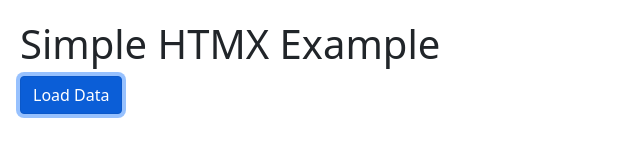
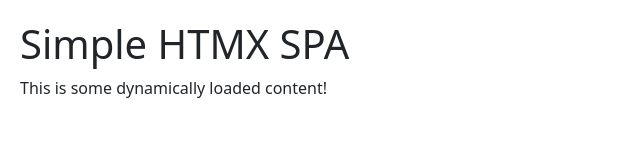
Before and after one commit to Fantalic/htmx-spa-template, a website: page index.html in a window 1280 px wide. Both pictures are taken after a click on the button "Load Data". Shown: the whole page, without its empty margins (0-640 px from the left). Drawn offline with nearby package versions, Linux system fonts and the light colour scheme; no server answers.

Commit message:
works without back-end

```diff
--- /dev/null
+++ b/app.js
@@ -0,0 +1,55 @@
+// const htmx = require('https://unpkg.com/htmx.org@2.0.1');
+
+console.log("HTMX")
+console.log(htmx)
+
+function fakeRequest(event) {
+    const hxGetValue = event.detail.elt.getAttribute('hx-get');
+    if (!router[hxGetValue])
+        console.warn(`Route ${hxGetValue} is not defined.`);
+
+    // Get the target element for content replacement
+    const target = event.detail.target;
+    // Call the loadData function
+    const req = {
+        target
+    }
+    const res = {
+        innerHTML: ''
+    }
+
+    // Call the appropriate function based on the hx-get value
+    router[hxGetValue](req, res);
+
+    event.preventDefault();
+
+    htmx.swap(
+        target,
+        res.innerHTML,
+        { swapStyle: 'innerHTML' }
+    );
+}
+
+document.body.addEventListener('htmx:afterRequest', function(event) {
+    console.log("TEST AFTER REQUEST")
+    console.log(event)
+});
+
+// Listen for the htmx:configRequest event
+// document.body.addEventListener('htmx:configRequest',
+// document.querySelector('[hx-get]').addEventListener('htmx:beforeRequest', fakeResponseEvent);
+document.body.addEventListener('htmx:beforeRequest', fakeRequest)
+
+const router = {
+    data: function(req, res) {
+        res.innerHTML = '<p>This is some dynamically loaded content!</p>';
+    },
+    moreData: function(req, res) {
+        res.innerHTML = '<p>This is more dynamically loaded content!</p>';
+    },
+};
+
+// // Define the /data endpoint
+// app.get('/data', (req, res) => {
+//     res.send('<p>This is some dynamically loaded content!</p>');
+// });
--- a/index.html
+++ b/index.html
@@ -3,20 +3,20 @@
 <head>
     <meta charset="UTF-8">
     <meta name="viewport" content="width=device-width, initial-scale=1.0">
-    <title>Simple HTMX Project with Go</title>
+    <title>Simple HTMX SPA</title>
     <link rel="stylesheet" href="https://cdn.jsdelivr.net/npm/bootstrap@5.0.0-beta1/dist/css/bootstrap.min.css">
     <script src="https://unpkg.com/htmx.org@2.0.1"></script>
     <style>
         body { padding: 20px; }
-        table { font-family: Arial, sans-serif; border-collapse: collapse; width: 100%; }
-        td, th { border: 1px solid #383737; text-align: left; padding: 8px; }
-        tr:nth-child(even) { background-color: #dddddd; }
     </style>
 </head>
 <body>
-    <h1>Simple HTMX Example</h1>
+    <h1>Simple HTMX SPA</h1>
     <div id="content">
-        <button hx-get="/data" hx-target="#content" hx-swap="innerHTML" class="btn btn-primary">Load Data</button>
+        <button hx-get="data" hx-target="#content" class="btn btn-primary">Load Data</button>
+        <button hx-get="moreData" hx-target="#content" class="btn btn-secondary">Load More Data</button>
     </div>
+
+    <script src="app.js"></script>
 </body>
 </html>
```
Also changed, not shown: package.json (added, +14 -0 lines), 1 other file.
